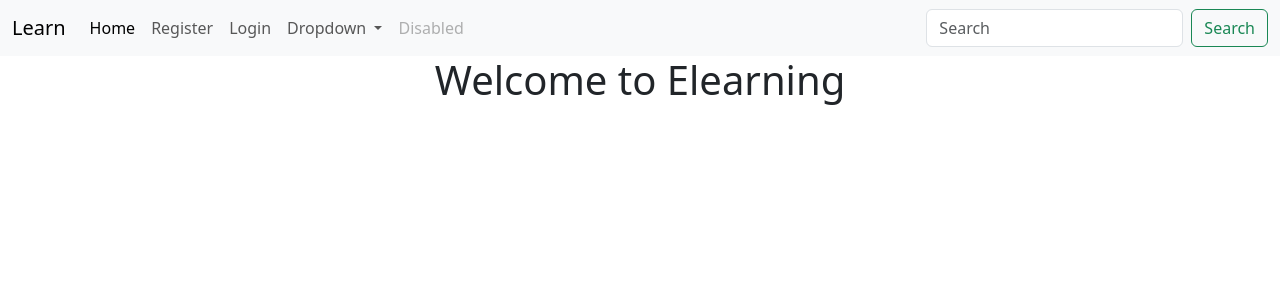
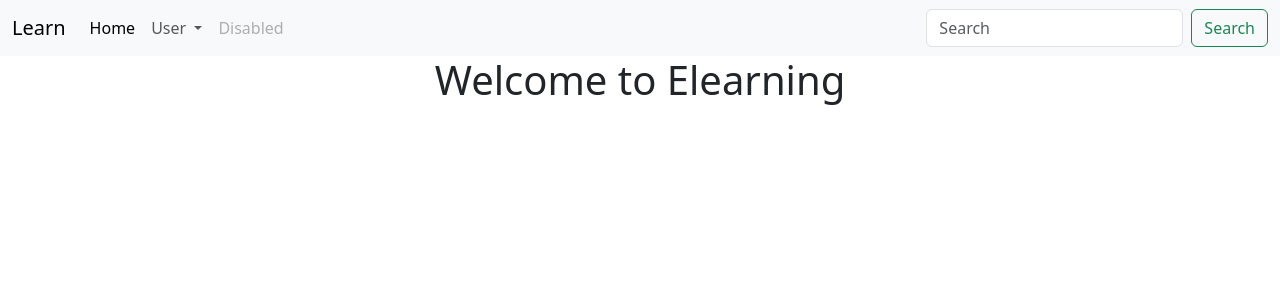
Before and after one commit to ishanshre/Django-E-learning-project, a Django app: page / in a window 1280 px wide. Shown: the top 300 px of the page. Run offline with Django 4.2, Linux system fonts and the light colour scheme; some libraries are stand-ins or nearby versions.

Commit message:
feat: create mange course list view

```diff
--- a/core/urls.py
+++ b/core/urls.py
@@ -4,4 +4,5 @@ from core import views
 app_name = "core"
 urlpatterns = [
     path("", views.index, name="index"),
+    path("courses/manage", views.ManageCourseListView.as_view(), name="manage_course_list"),
 ]
--- a/core/views.py
+++ b/core/views.py
@@ -1,5 +1,20 @@
 from django.shortcuts import render
+from django.views.generic import ListView
+from django.contrib.auth.mixins import LoginRequiredMixin
+
+from core.models import Course
+
 
 # Create your views here.
 def index(request):
     return render(request, "index.html")
+
+
+class ManageCourseListView(LoginRequiredMixin, ListView):
+    model = Course
+    context_object_name = "my_courses"
+    template_name = "courses/manage/course/list.html"
+
+    def get_queryset(self):
+        query = super().get_queryset()
+        return query.filter(owner=self.request.user)
--- a/templates/base/navbar.html
+++ b/templates/base/navbar.html
@@ -9,30 +9,21 @@
           <li class="nav-item">
             <a class="nav-link active" aria-current="page" href="#">Home</a>
           </li>
-          {% if request.user.is_authenticated %}
-          <li class="nav-item">
-            <a class="nav-link" href="{% url 'user:logout' %}">Logout</a>
-          </li>
-          <li class="nav-item">
-            <a class="nav-link" href="{% url 'user:profile' %}">{{ request.user.username|title }}</a>
-          </li>
-          {% else %}
-          <li class="nav-item">
-            <a class="nav-link" href="{% url 'user:register' %}">Register</a>
-          </li>
-          <li class="nav-item">
-            <a class="nav-link" href="{% url 'user:login' %}">Login</a>
-          </li>
-          {% endif %}
           <li class="nav-item dropdown">
             <a class="nav-link dropdown-toggle" href="#" role="button" data-bs-toggle="dropdown" aria-expanded="false">
-              Dropdown
+              {% if request.user.is_authenticated %}{{ request.user.username|title }}{% else %}User{% endif %}
             </a>
+
             <ul class="dropdown-menu">
-              <li><a class="dropdown-item" href="#">Action</a></li>
-              <li><a class="dropdown-item" href="#">Another action</a></li>
+              {% if request.user.is_authenticated %}
+              <li><a class="dropdown-item" href="{% url 'user:profile' %}">My Profile</a></li>
+              <li><a class="dropdown-item" href="{% url 'core:manage_course_list' %}">Manage Course</a></li>
               <li><hr class="dropdown-divider"></li>
-              <li><a class="dropdown-item" href="#">Something else here</a></li>
+              <li><a class="dropdown-item" href="{% url 'user:logout' %}">Logout</a></li>
+              {% else %}
+              <li><a class="dropdown-item" href="{% url 'user:register' %}">Register</a></li>
+              <li><a class="dropdown-item" href="{% url 'user:login' %}">Login</a></li>
+              {% endif %}
             </ul>
           </li>
           <li class="nav-item">
```
Also changed, not shown: templates/courses/manage/course/list.html (added, +29 -0 lines).
